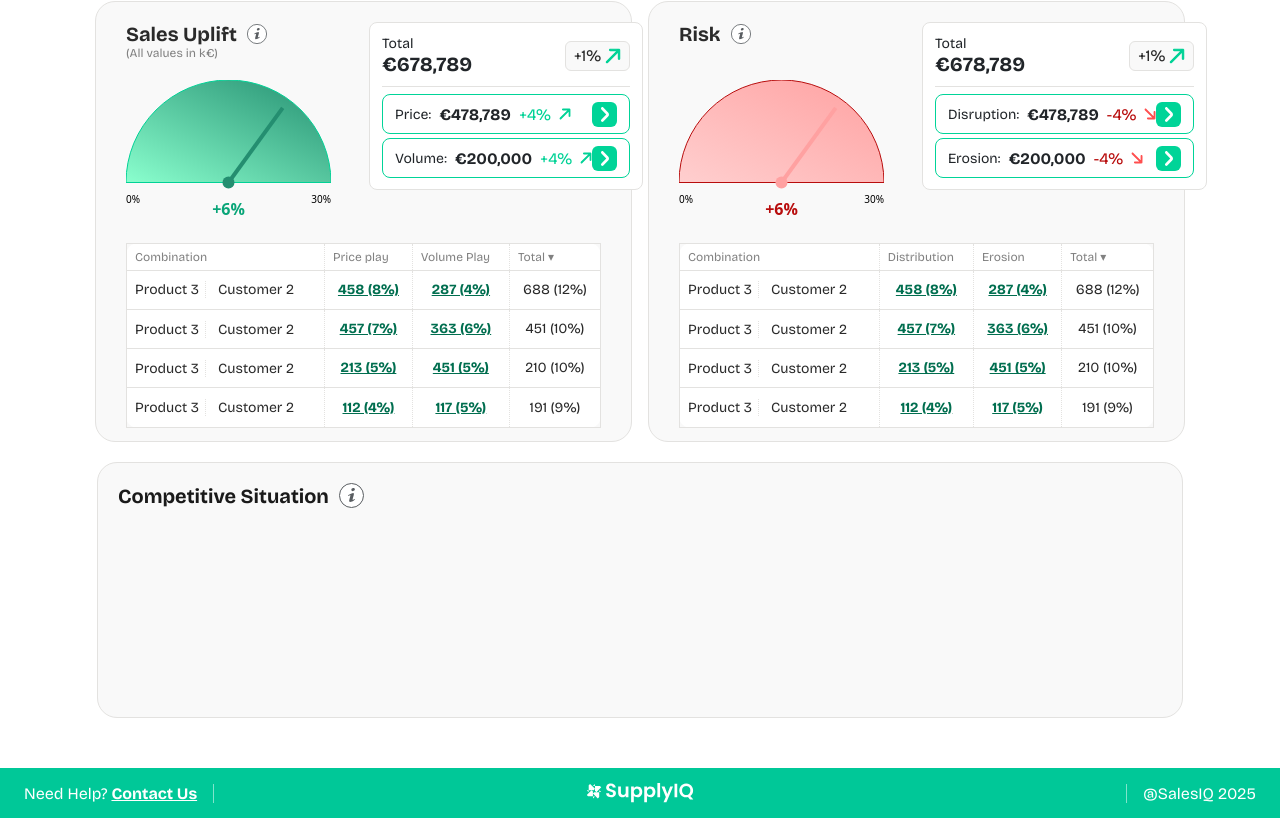
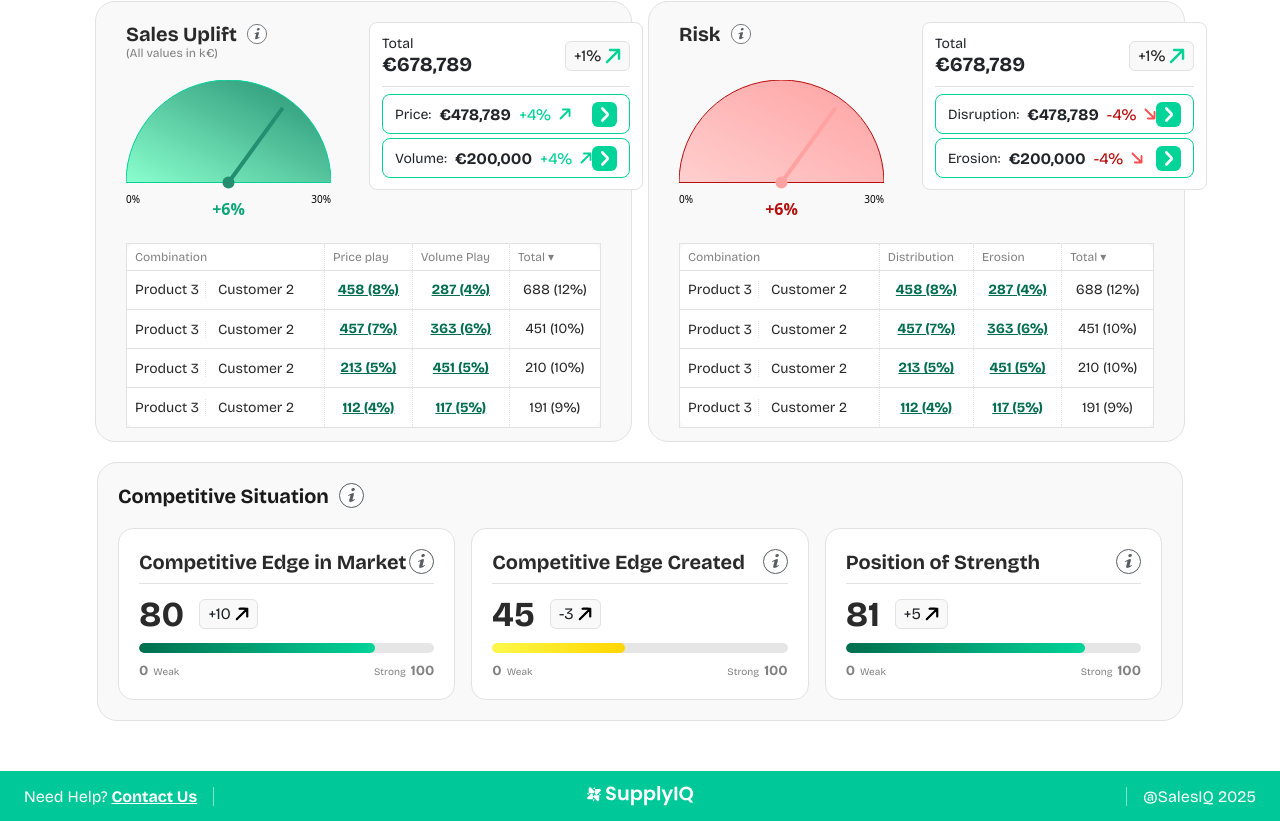
Before and after one commit to SiyanaKostova/figma-to-vue-layout, a Vue app: page / in a window 1280 px wide. Shown: the part 515-1336 px from the top of the page. Built offline with nearby package versions, Linux system fonts and the light colour scheme.

Commit message:
Competitive Card implemented

```diff
--- a/src/assets/scss/_colors.scss
+++ b/src/assets/scss/_colors.scss
@@ -1,41 +1,45 @@
 /* GLOBAL COLOR TOKENS — keep HEX uppercase for readability */
 :root {
   /* brand green */
-  --color-primary-100: #CCF4EA;
-  --color-primary-300: #8AFFCE;
-  --color-primary-500: #00C898;
-  --color-primary-600: #01D296;
-  --color-primary-650: #09A578;
-  --color-primary-700: #00D498;
-  --color-primary-750: #248E70;
-  --color-primary-800: #006E4F;
+  --color-primary-100: #ccf4ea;
+  --color-primary-300: #8affce;
+  --color-primary-500: #00c898;
+  --color-primary-600: #01d296;
+  --color-primary-650: #09a578;
+  --color-primary-700: #00d498;
+  --color-primary-750: #248e70;
+  --color-primary-800: #006e4f;
 
   /* accent indigo */
-  --color-accent-300: #747BFF;
-  --color-accent-500: #646CFF;
-  --color-accent-600: #535BF2;
+  --color-accent-300: #747bff;
+  --color-accent-500: #646cff;
+  --color-accent-600: #535bf2;
 
   /* danger / error */
-  --color-danger-100: #FFCFCF;
-  --color-danger-200: #FFA1A1;
-  --color-danger-500: #B80D0D;
+  --color-danger-100: #ffcfcf;
+  --color-danger-200: #ffa1a1;
+  --color-danger-500: #b80d0d;
+
+  /* yellow (competitive bar) */
+  --color-yellow-100: #fff84a;
+  --color-yellow-200: #ffd600;
 
   /* neutrals & text */
-  --color-gray-900: #1A1A1A;
+  --color-gray-900: #1a1a1a;
   --color-gray-850: #213547;
   --color-gray-800: #242424;
-  --color-gray-700: #2A2A2A;
+  --color-gray-700: #2a2a2a;
   --color-gray-600: #444444;
-  --color-gray-500: #595D61;
+  --color-gray-500: #595d61;
   --color-gray-400: #818181;
-  --color-gray-300: #E3E2E0;
-  --color-gray-200: #E6E6E6;
-  --color-gray-100: #F5F5F5;
-  --color-gray-50 : #F8F9FA;
-  --color-gray-25 : #F9F9F9;
+  --color-gray-300: #e3e2e0;
+  --color-gray-200: #e6e6e6;
+  --color-gray-100: #f5f5f5;
+  --color-gray-50: #f8f9fa;
+  --color-gray-25: #f9f9f9;
 
   /* utility */
-  --color-black   : #000000;
-  --color-white   : #FFFFFF;
-  --color-white-87: rgba(255,255,255,.87);
+  --color-black: #000000;
+  --color-white: #ffffff;
+  --color-white-87: rgba(255, 255, 255, 0.87);
 }
--- a/src/components/CompetitiveSituation/CompetitiveCard.vue
+++ b/src/components/CompetitiveSituation/CompetitiveCard.vue
@@ -0,0 +1,156 @@
+<template>
+  <div class="card-wrapper">
+    <div class="card-title-row">
+      <span class="card-title">{{ title }}</span>
+      <img :src="infoIcon" alt="info" />
+    </div>
+
+    <div class="separator"></div>
+
+    <div class="score-row">
+      <span class="score">{{ score }}</span>
+      <div class="change-box">
+        <span :class="{ positive: change >= 0, negative: change < 0 }">
+          {{ change > 0 ? '+' : '' }}{{ change }}
+        </span>
+        <img :src="arrowIcon" alt="arrow" />
+      </div>
+    </div>
+
+    <div class="progress-bar">
+      <div class="bar" :style="barStyle"></div>
+    </div>
+
+    <div class="labels">
+      <div class="label-left">
+        <span class="score-label">0</span>
+        <span class="desc-label">Weak</span>
+      </div>
+      <div class="label-right">
+        <span class="desc-label">Strong</span>
+        <span class="score-label">100</span>
+      </div>
+    </div>
+  </div>
+</template>
+
+<script setup>
+import infoIcon  from '../../assets/icons/info.svg'
+import arrowIcon from '../../assets/icons/arrow_bl.svg'
+import { computed } from 'vue'
+
+const props = defineProps({
+  title:  String,
+  score:  Number,
+  change: Number
+})
+
+const barStyle = computed(() => {
+  const pct        = Math.min(Math.max(props.score, 0), 100)
+  const startColor = props.score < 50
+    ? 'var(--color-yellow-100)'
+    : 'var(--color-primary-800)'
+  const endColor   = props.score < 50
+    ? 'var(--color-yellow-200)'
+    : 'var(--color-primary-700)'
+
+  return {
+    width:      `${pct}%`,
+    background: `linear-gradient(to right, ${startColor}, ${endColor})`,
+     backgroundRepeat:'no-repeat'
+  }
+})
+</script>
+
+<style scoped lang="scss">
+@import "../../assets/scss/typography";
+
+.card-wrapper {
+  height: 172px;
+  background: var(--color-white);
+  border: 1px solid var(--color-gray-300);
+  border-radius: 15px;
+  padding: 20px;
+  display: flex;
+  flex-direction: column;
+  justify-content: space-between;
+}
+
+.card-title-row {
+  display: flex;
+  justify-content: space-between;
+  align-items: center;
+  font: $font-20-bold;
+  color: var(--color-gray-700);
+}
+
+.separator {
+  height: 1px;
+  background-color: var(--color-gray-300);
+  margin: 8px 0;
+}
+
+.score-row {
+  display: flex;
+  align-items: center;
+  gap: 15px;
+}
+
+.score {
+  font: 700 35px var(--font-family);
+  color: var(--color-gray-700);
+}
+
+.change-box {
+  display: flex;
+  align-items: center;
+  gap: 4px;
+  padding: 0 8px;
+  height: 30px;
+  border-radius: 6px;
+  background: var(--color-gray-25);
+  font: $font-16-regular;
+  border: 1px solid var(--color-gray-300);
+}
+
+.progress-bar {
+  position: relative;
+  height: 10px;
+  background: var(--color-gray-200);
+  border-radius: 12px;
+  overflow: hidden;
+  margin-top: 8px;
+}
+
+.bar {
+  position: absolute;
+  top: 0;
+  left: 0;
+  height: 100%;
+  border-radius: 10px;
+}
+
+.labels {
+  display: flex;
+  justify-content: space-between;
+  align-items: baseline;
+  margin-top: 8px;
+
+  > div {
+    display: flex;
+    align-items: baseline;
+    gap: 5px;
+    white-space: nowrap;
+  }
+}
+
+.score-label {
+  font: 700 14px var(--font-family);
+  color: var(--color-gray-400);
+}
+
+.desc-label {
+  font: 400 10px var(--font-family);
+  color: var(--color-gray-400);
+}
+</style>
--- a/src/components/CompetitiveSituation/CompetitiveSituationSection.vue
+++ b/src/components/CompetitiveSituation/CompetitiveSituationSection.vue
@@ -6,9 +6,22 @@
         <img :src="infoIcon" alt="info" />
       </div>
 
-      <!-- Three cards will go here next -->
       <div class="card-row">
-        <!-- We'll insert CompetitiveSituationCard components here later -->
+        <CompetitiveSituationCard
+          title="Competitive Edge in Market"
+          :score="80"
+          :change="10"
+        />
+        <CompetitiveSituationCard
+          title="Competitive Edge Created"
+          :score="45"
+          :change="-3"
+        />
+        <CompetitiveSituationCard
+          title="Position of Strength"
+          :score="81"
+          :change="5"
+        />
       </div>
     </div>
   </section>
@@ -16,6 +29,7 @@
 
 <script setup>
 import infoIcon from "../../assets/icons/info.svg";
+import CompetitiveSituationCard from "./CompetitiveCard.vue";
 </script>
 
 <style scoped lang="scss">
@@ -30,7 +44,7 @@ import infoIcon from "../../assets/icons/info.svg";
   border: 1px solid var(--color-gray-300);
   border-radius: 20px;
   padding: 20px;
-  height: 256px;
+  /* no fixed height — let contents flow */
 }
 
 .section-title {
@@ -41,10 +55,15 @@ import infoIcon from "../../assets/icons/info.svg";
   gap: 10px;
 }
 
-/* Reserve space for cards (to be implemented next) */
 .card-row {
   margin-top: 20px;
   display: flex;
   gap: 16px;
 }
+
+/* ensure each card is 1/3 of the row (minus the two gutters) */
+.card-row > * {
+  flex: 1 1 calc((100% - 2 * 16px) / 3);
+  min-width: 0; /* prevents overflow */
+}
 </style>
```
Also changed, not shown: src/assets/icons/arrow_bl.svg (added).
